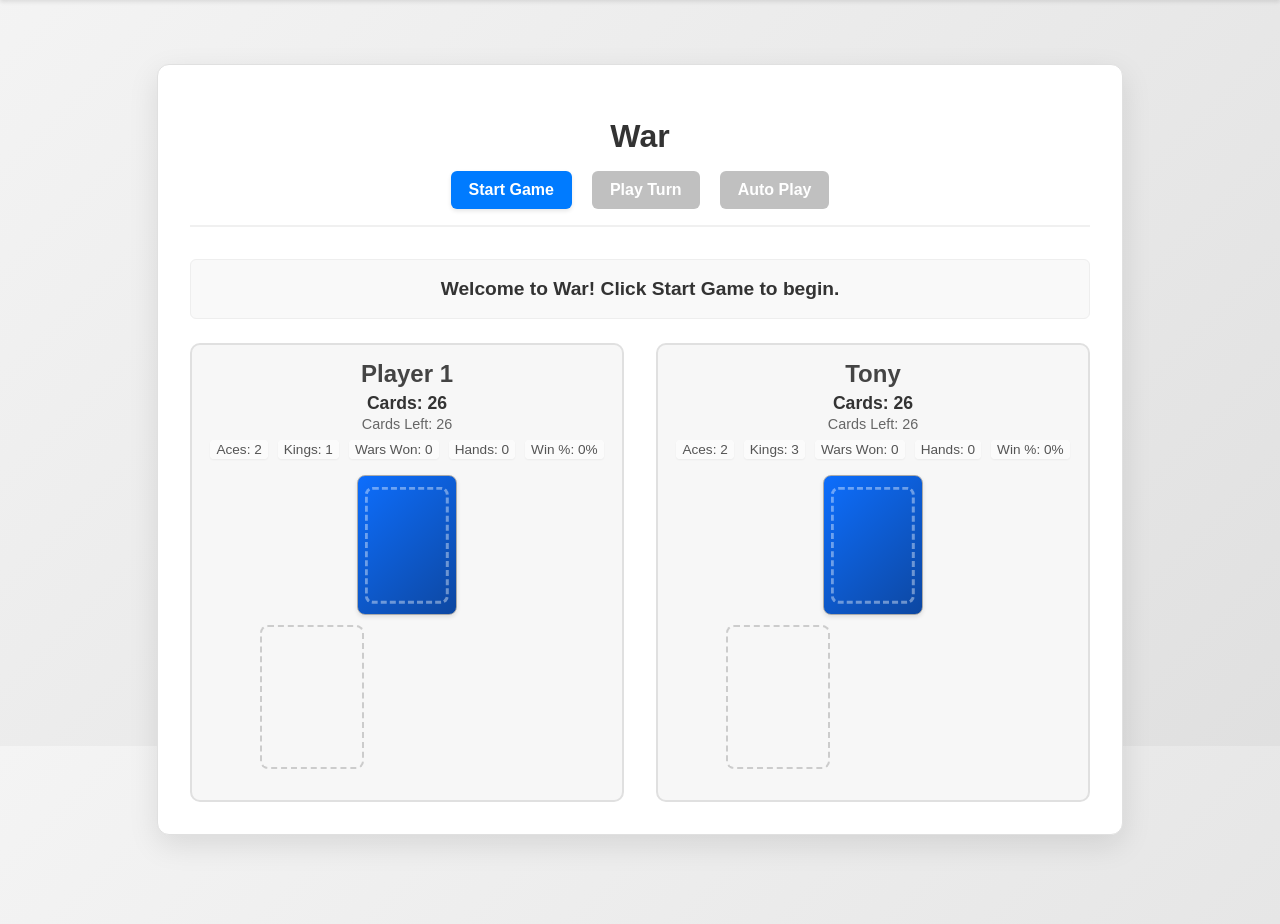
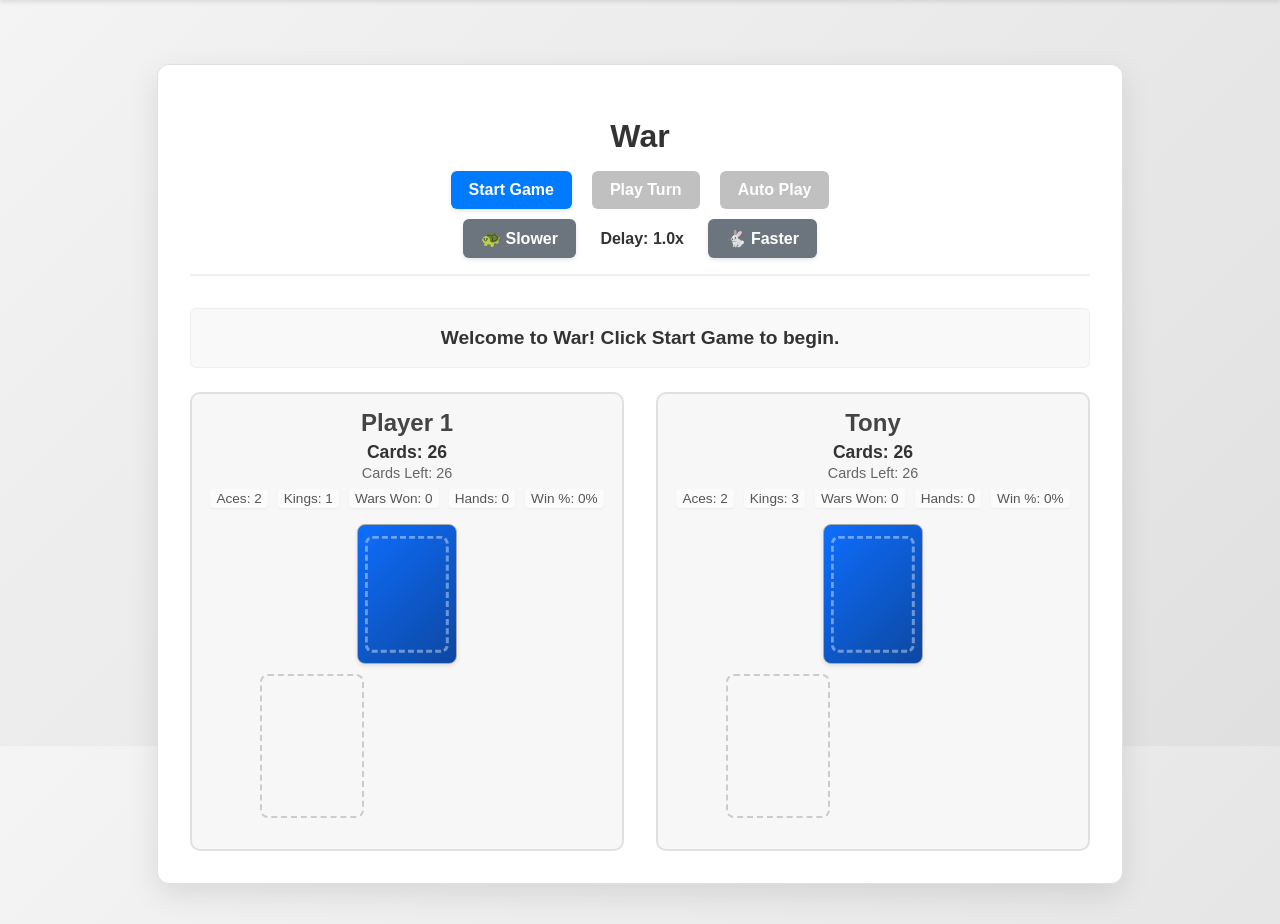
Before and after one commit to wescoup/wescoup-website, a Flask app: page /tonys-war-game in a window 1280 px wide. Shown: the part 54-978 px from the top of the page. Run offline with Flask 2, Linux system fonts and the light colour scheme.

Commit message:
Update tonys-war-game.html

```diff
--- a/templates/games/tonys-war-game.html
+++ b/templates/games/tonys-war-game.html
@@ -15,15 +15,18 @@
             <button id="play-turn" class="btn" disabled>Play Turn</button>
             <button id="auto-play" class="btn" disabled>Auto Play</button>
         </div>
-    </header>
+        <div class="game-speed-controls" style="text-align: center; margin-top: 10px;">
+            <button id="speed-down-btn" class="btn btn-secondary" title="Slower (Increase Delay)">🐢 Slower</button>
+            <span id="speed-display" style="font-weight: bold; margin: 0 15px;">Delay: 1.0x</span>
+            <button id="speed-up-btn" class="btn btn-secondary" title="Faster (Decrease Delay)">🐇 Faster</button>
+        </div>
+        </header>
 
     <div id="game-message" class="game-message">Welcome to War! Click Start Game to begin.</div>
 
     <div class="game-board">
-        <!-- Player 1 (Opponent) Area - Renamed -->
         <div class="player-area" id="player-2-area">
             <div class="player-info">
-                <!-- Changed Opponent to Player 1 -->
                 <h2>Player 1</h2>
                 <div class="card-count" id="player-2-deck-count">Cards: 26</div>
                 <div class="cards-left-stat" id="player-2-cards-left">Cards Left: 26</div>
@@ -31,7 +34,6 @@
                     <div id="player-2-aces" class="stat-item">Aces: 0</div>
                     <div id="player-2-kings" class="stat-item">Kings: 0</div>
                     <div id="player-2-wars" class="stat-item">Wars Won: 0</div>
-                    <!-- New Stats -->
                     <div id="player-2-hands" class="stat-item">Hands Won: 0</div>
                     <div id="player-2-hands-pct" class="stat-item">Win %: 0%</div>
                 </div>
@@ -45,7 +47,6 @@
             </div>
         </div>
 
-        <!-- Player 2 (User) Area -->
         <div class="player-area" id="player-1-area">
             <div class="player-info">
                 <h2>Tony</h2>
@@ -55,7 +56,6 @@
                     <div id="player-1-aces" class="stat-item">Aces: 0</div>
                     <div id="player-1-kings" class="stat-item">Kings: 0</div>
                     <div id="player-1-wars" class="stat-item">Wars Won: 0</div>
-                    <!-- New Stats -->
                     <div id="player-1-hands" class="stat-item">Hands Won: 0</div>
                     <div id="player-1-hands-pct" class="stat-item">Win %: 0%</div>
                 </div>
```
